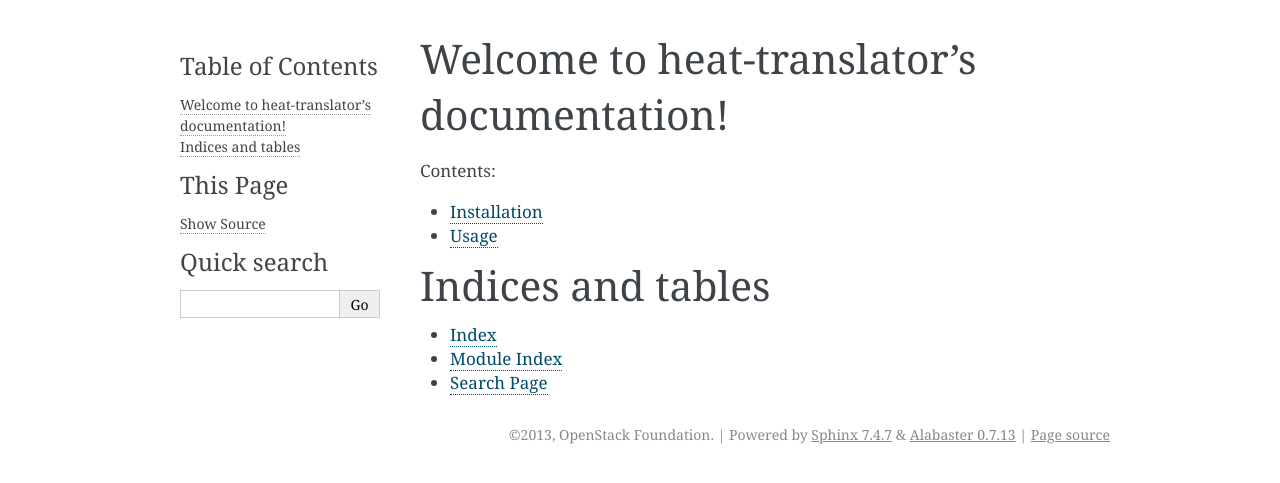
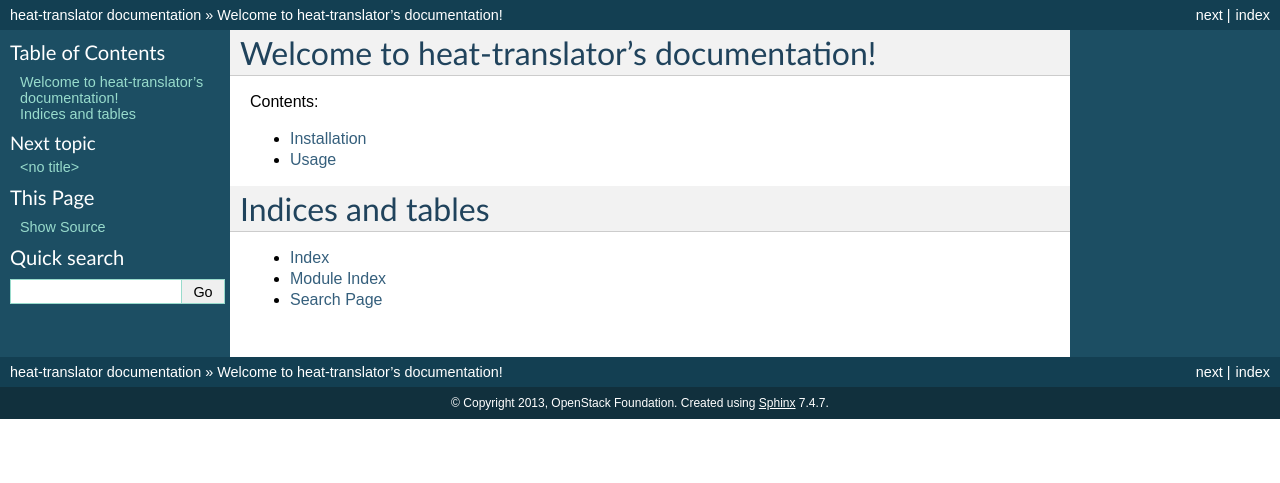
Before and after one commit to openstack/tosca-parser, a Sphinx documentation site: the page built from doc/source/index.rst, in a window 1280 px wide. Shown: the top 483 px of the page. Built offline with Sphinx 7.4.7, drawn with Linux system fonts in a browser that asks for light colours.

Commit message:
Revert use of olsosphinx library
Use the default theme since the projects under stackforge should
not be using the openstack brand, and oslosphinx extensions when
building documentation

Change-Id: I075f3ec3524a85ceabd228dc8085752e9f608b42

```diff
--- a/doc/source/conf.py
+++ b/doc/source/conf.py
@@ -21,9 +21,9 @@ sys.path.insert(0, os.path.abspath('../..'))
 # Add any Sphinx extension module names here, as strings. They can be
 # extensions coming with Sphinx (named 'sphinx.ext.*') or your custom ones.
 extensions = [
-    'sphinx.ext.autodoc',
+    'sphinx.ext.autodoc'
     #'sphinx.ext.intersphinx',
-    'oslo.sphinx'
+    #'oslo.sphinx'
 ]
 
 # autodoc generation is a bit aggressive and a nuisance when doing heavy
@@ -55,7 +55,7 @@ pygments_style = 'sphinx'
 # The theme to use for HTML and HTML Help pages.  Major themes that come with
 # Sphinx are currently 'default' and 'sphinxdoc'.
 # html_theme_path = ["."]
-# html_theme = '_theme'
+html_theme = 'default'
 # html_static_path = ['static']
 
 # Output file base name for HTML help builder.
--- a/test-requirements.txt
+++ b/test-requirements.txt
@@ -1,11 +1,9 @@
 hacking>=0.5.6,<0.8
-
 coverage>=3.6
 discover
 fixtures>=0.3.14
 python-subunit
 sphinx>=1.1.2
-oslo.sphinx
 testrepository>=0.0.17
 testscenarios>=0.4,<0.5
 testtools>=0.9.32
```
